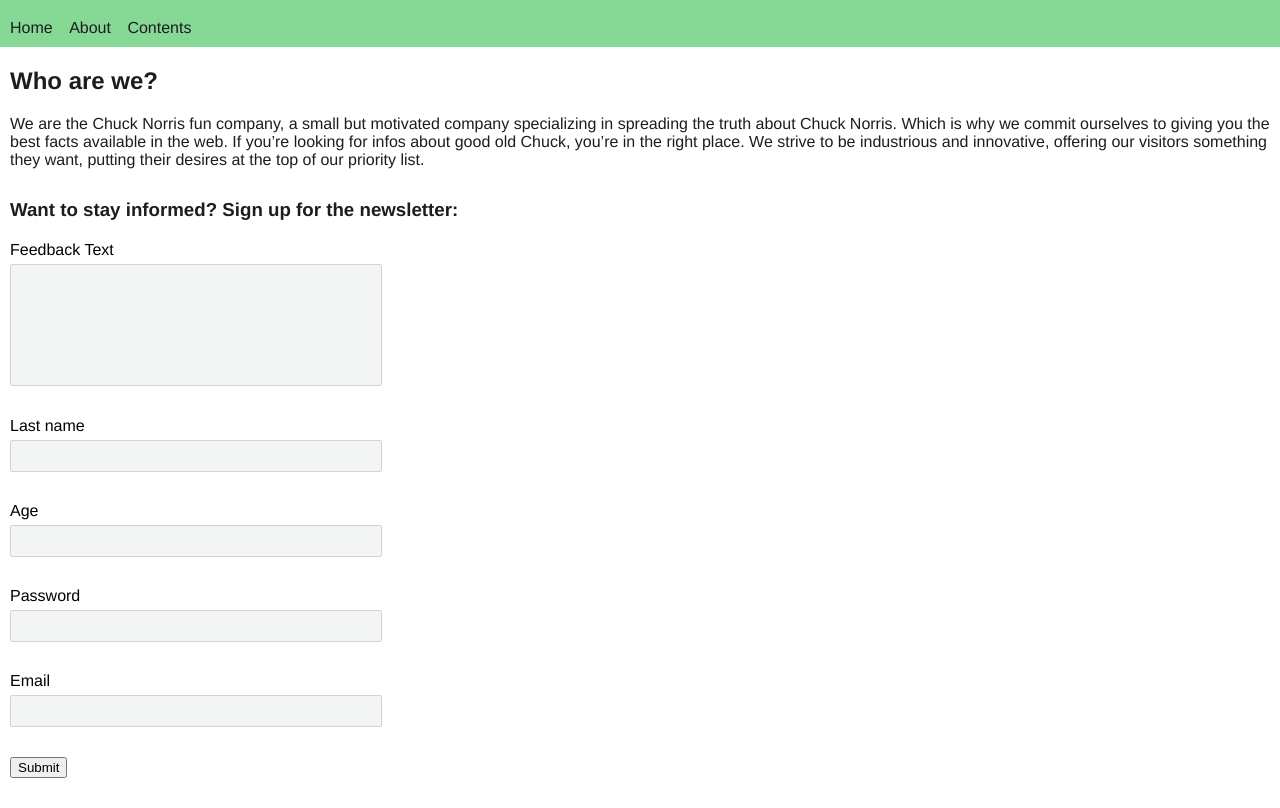
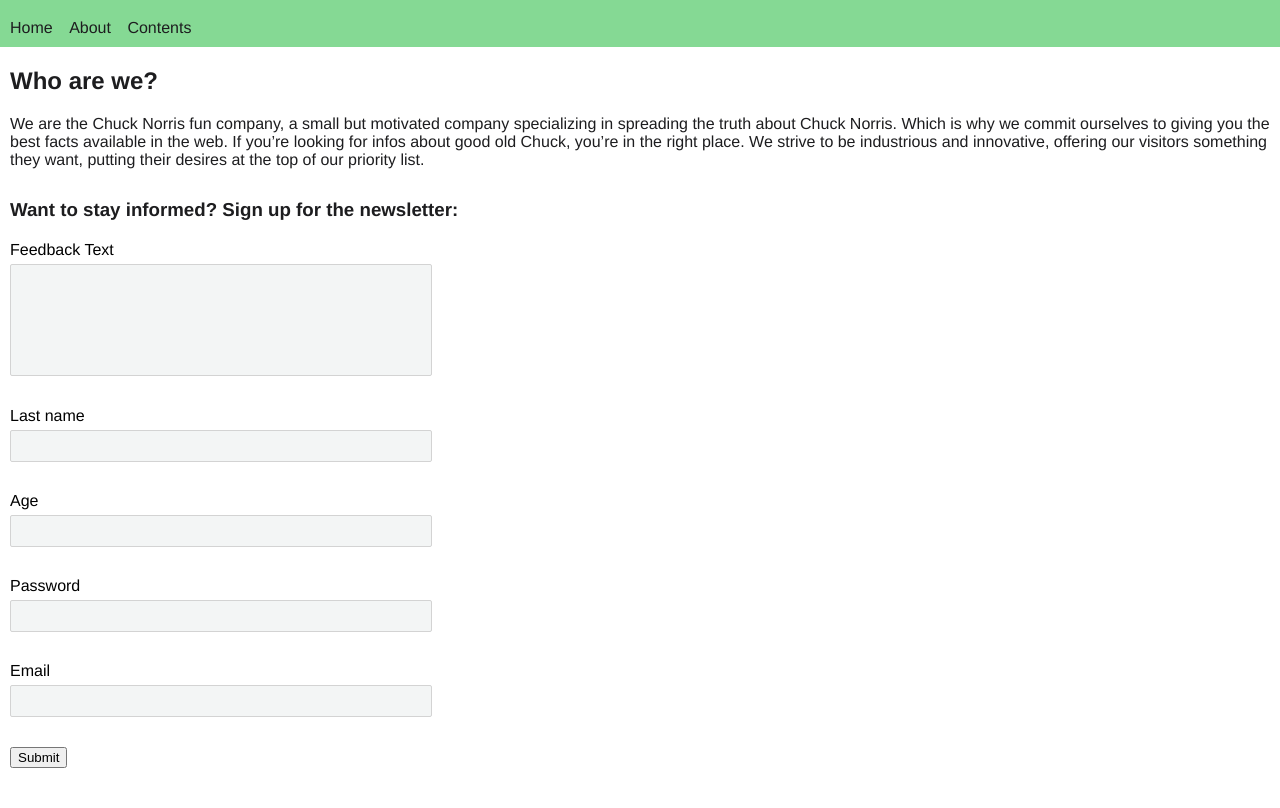
Before and after one commit to ChristianHu/WebEngineeringMyProject, a website built with webpack: page src/html/about.html in a window 1280 px wide. Shown: the part 48-856 px from the top of the page. Built offline with nearby package versions, Linux system fonts and the light colour scheme.

Commit message:
Added additional media rules to about page

```diff
--- a/src/styles/style.scss
+++ b/src/styles/style.scss
@@ -77,10 +77,9 @@ table, th, td {
   padding: 0 10px 0 10px;
   border-radius: 2px;
   border: 1px solid lightgrey;
-  width: 350px;
+  width: 500px;
   font-size: medium;
   background-color: #F3F5F5;
-
   height: 30px;
 }
 
@@ -90,13 +89,13 @@ table, th, td {
   padding: 10px;
   border-radius: 2px;
   border: 1px solid lightgrey;;
-  width: 350px;
+  width: 500px;
   font-size: medium;
   resize: none;
   outline: none;
   background-color: #F3F5F5;
 
-  height: 100px;
+  height: 110px;
 }
 
 .form-field input:focus {
@@ -140,7 +139,40 @@ table, th, td {
   text-align: center;
 }
 
-@media screen and (max-width: 400px) {
+@media screen and (max-width: 1920px) {
+  .form-field input {
+    width: 450px;
+  }
+
+  .form-textarea {
+    width: 450px;
+    height: 100px;
+  }
+}
+
+@media screen and (max-width: 1440px) {
+  .form-field input {
+    width: 400px;
+  }
+
+  .form-textarea {
+    width: 400px;
+    height: 90px;
+  }
+}
+
+@media screen and (max-width: 450px) {
+  .form-field input {
+    width: 94%;
+  }
+
+  .form-textarea {
+    width: 94%;
+    height: 70px;
+  }
+}
+
+@media screen and (max-width: 360px) {
   .form-field input {
     width: 94%;
   }
```
